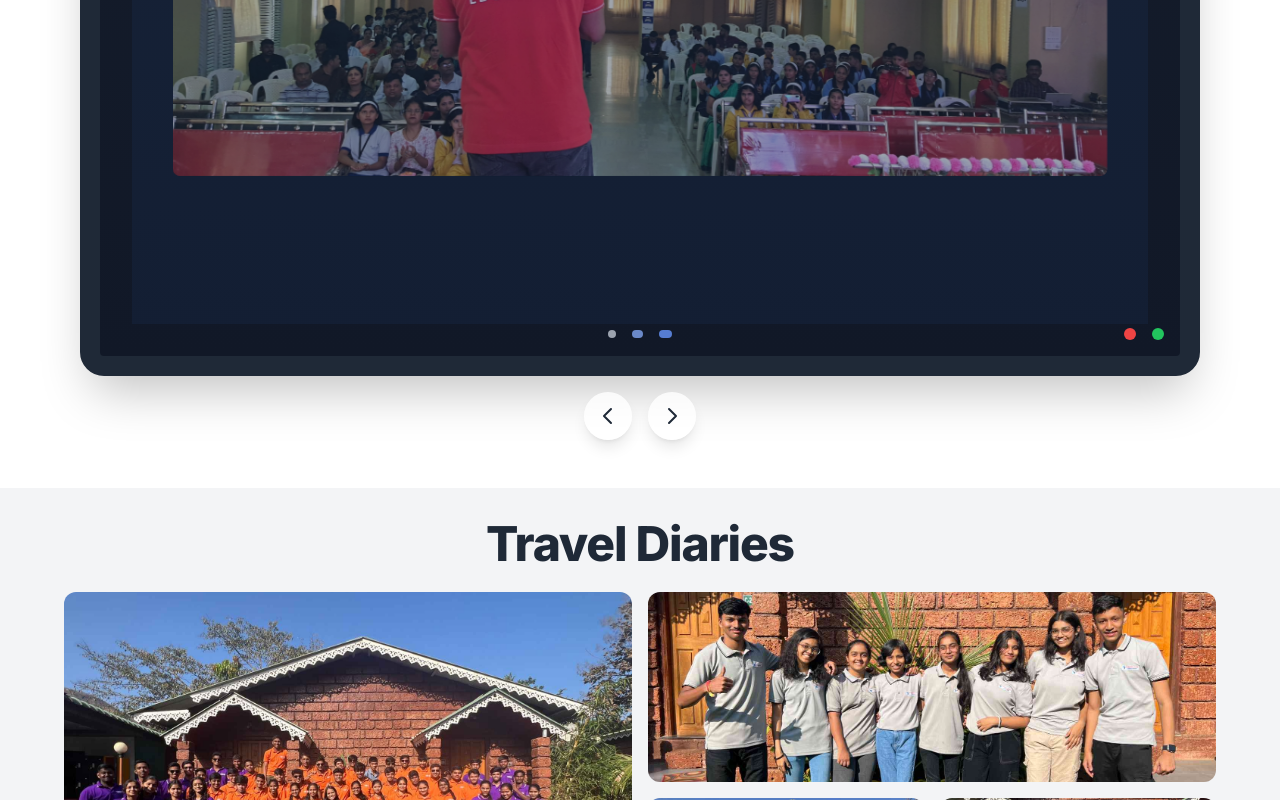
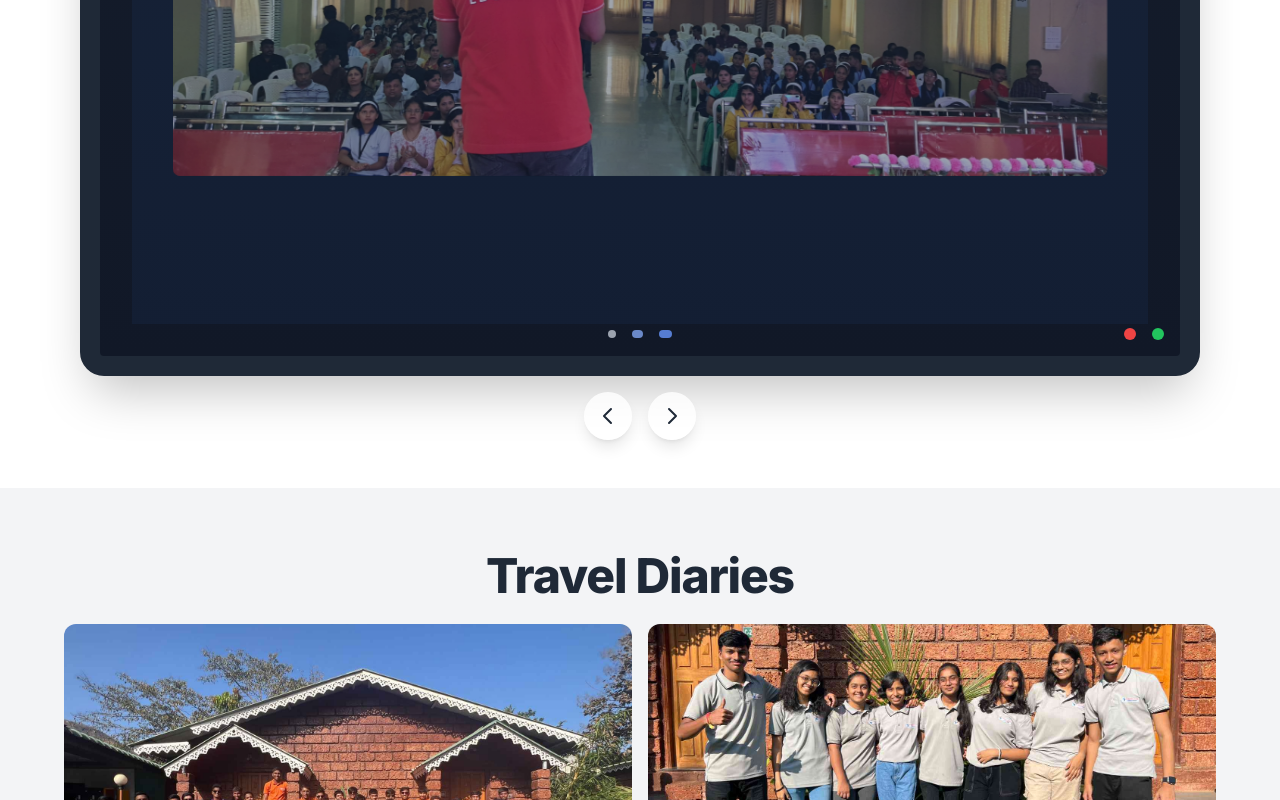
Before and after one commit to Nisarg39/vicharGroup, a Next.js app: page /gallery in a window 1280 px wide. Shown: the part 1131-1931 px from the top of the page. Built offline with nearby package versions, Linux system fonts and the light colour scheme.

Commit message:
images issue in gallery

```diff
--- a/components/gallery/TravelDiaries.js
+++ b/components/gallery/TravelDiaries.js
@@ -3,13 +3,14 @@ import Image from "next/image";
 export default function TravelDiaries(){
     return(
         <section className="p-4 bg-gray-100">
-            <h2 className="mt-4 text-3xl sm:text-4xl md:text-5xl font-extrabold mb-2 sm:mb-4 md:mb-6 text-center text-gray-800 tracking-tight">Travel Diaries</h2>
+            <h2 className="mt-12 text-3xl sm:text-4xl md:text-5xl font-extrabold mb-2 sm:mb-4 md:mb-6 text-center text-gray-800 tracking-tight">Travel Diaries</h2>
             <div className="grid grid-cols-4 grid-rows-3 gap-4 h-[600px] max-w-6xl mx-auto">
                 <div className="col-span-2 row-span-2 relative rounded-xl overflow-hidden">
                     <Image
                         src="/course-photo/foundationStudentsCourse.jpg"
                         alt="Travel scene 1"
                         fill
+                        priority
                         className="object-cover hover:scale-105 transition-transform duration-300"
                     />
                 </div>
@@ -18,6 +19,7 @@ export default function TravelDiaries(){
                         src="/course-photo/neetStudents.jpg"
                         alt="Travel scene 2"
                         fill
+                        priority
                         className="object-cover hover:scale-105 transition-transform duration-300"
                     />
                 </div>
@@ -26,6 +28,7 @@ export default function TravelDiaries(){
                         src="/course-photo/jeeStudents.jpg"
                         alt="Travel scene 3"
                         fill
+                        priority
                         className="object-cover hover:scale-105 transition-transform duration-300"
                     />
                 </div>
@@ -34,6 +37,7 @@ export default function TravelDiaries(){
                         src="/course-photo/cetStudents.jpg"
                         alt="Travel scene 4"
                         fill
+                        priority
                         className="object-cover hover:scale-105 transition-transform duration-300"
                     />
                 </div>
@@ -42,6 +46,7 @@ export default function TravelDiaries(){
                         src="/course-photo/dummyNeetStudents.jpg"
                         alt="Travel scene 5"
                         fill
+                        priority
                         className="object-cover hover:scale-105 transition-transform duration-300"
                     />
                 </div>
@@ -50,6 +55,7 @@ export default function TravelDiaries(){
                         src="/course-photo/studentsPicnic.jpeg"
                         alt="Travel scene 6"
                         fill
+                        priority
                         className="object-cover hover:scale-105 transition-transform duration-300"
                     />
                 </div>
@@ -58,6 +64,7 @@ export default function TravelDiaries(){
                         src="/course-photo/purpleTstudents.jpg"
                         alt="Travel scene 7"
                         fill
+                        priority
                         className="object-cover hover:scale-105 transition-transform duration-300"
                     />
                 </div>
@@ -66,6 +73,7 @@ export default function TravelDiaries(){
                         src="/course-photo/blackTstudents.jpg"
                         alt="Travel scene 8"
                         fill
+                        priority
                         className="object-cover hover:scale-105 transition-transform duration-300"
                     />
                 </div>
```
